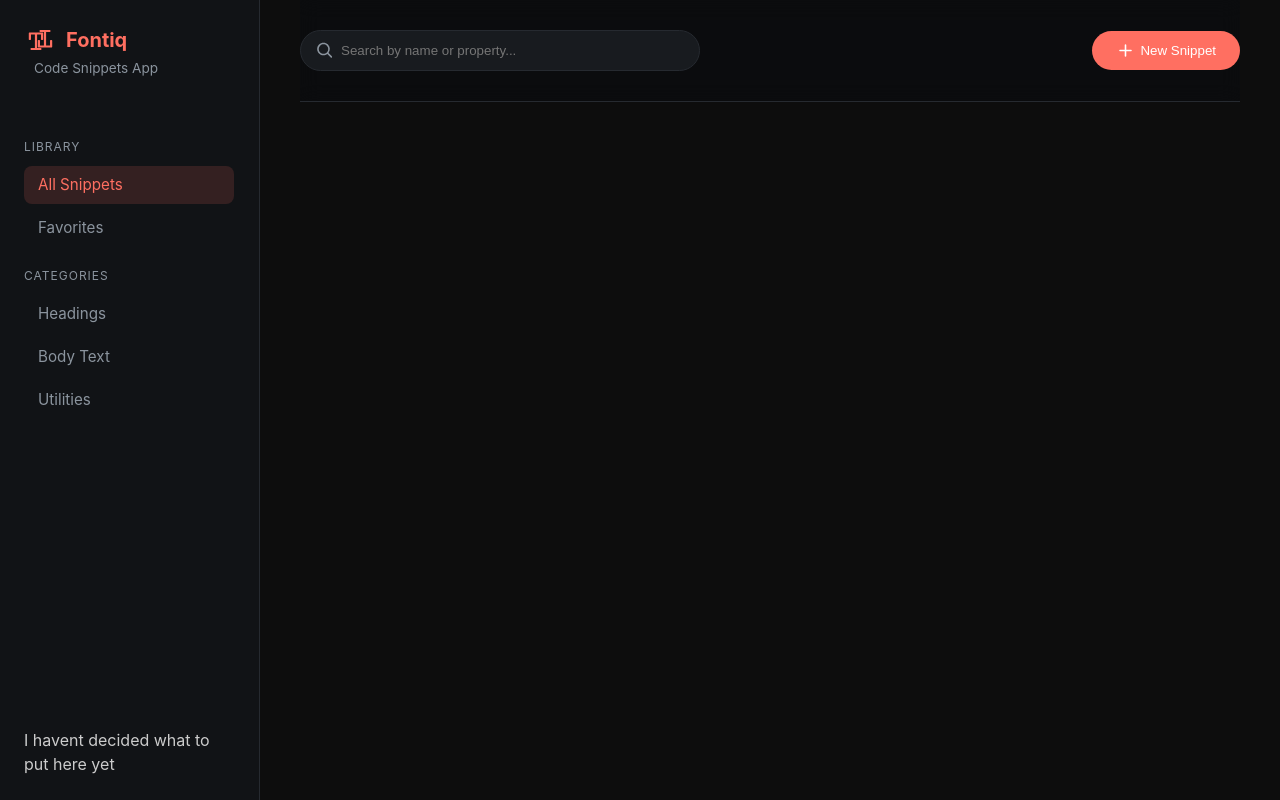
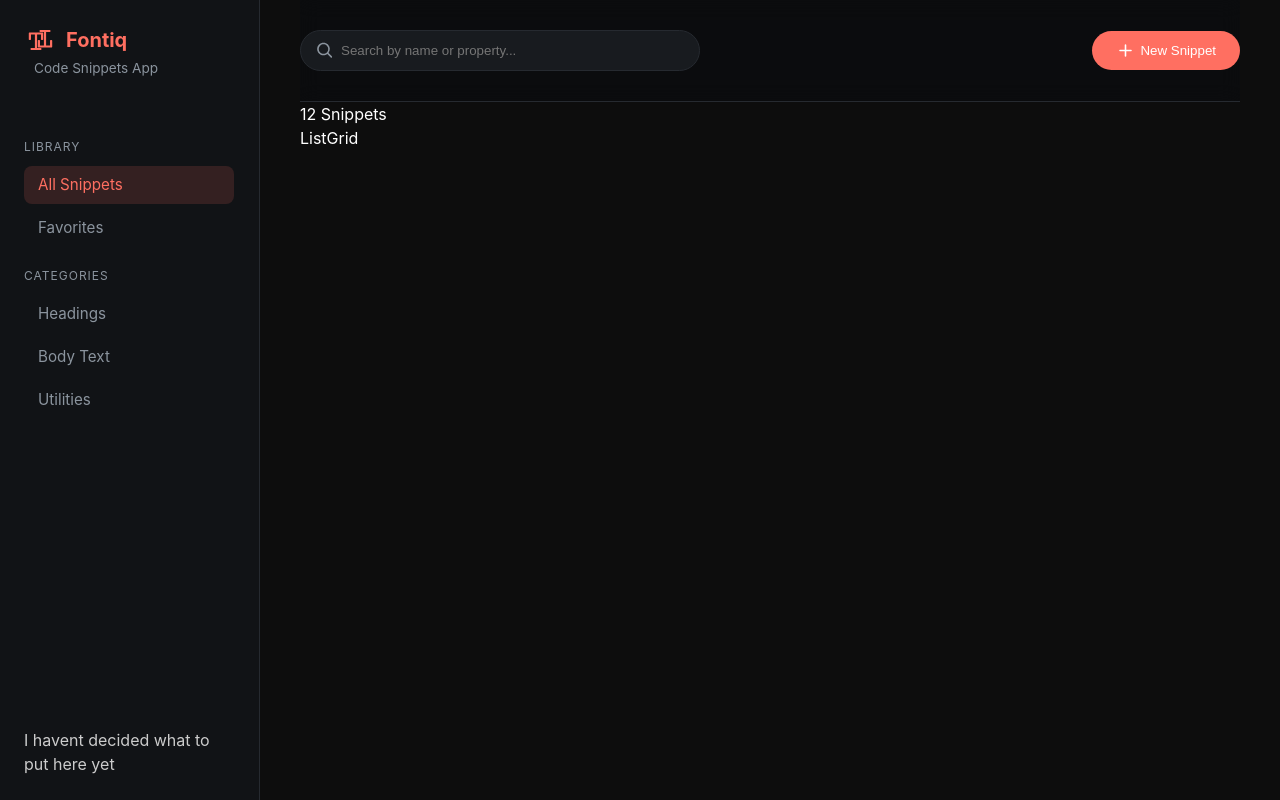
Before and after one commit to Johnson-Berisha/typography, a Next.js app: page /code-snippet-app in a window 1280 px wide. Built offline with nearby package versions, Linux system fonts and the light colour scheme; no server answers.

Commit message:
making stats part

```diff
--- a/src/app/code-snippet-app/page.js
+++ b/src/app/code-snippet-app/page.js
@@ -65,6 +65,13 @@ export default function CodeSnippetApp() {
             </button>
           </div>
         </header>
+        <div className="stats">
+          <div className="total-snippets">12 Snippets</div>
+          <div className="view-toggle">
+            <span>List</span>
+            <span>Grid</span>
+          </div>
+        </div>
       </main>
     </div>
   )
```
